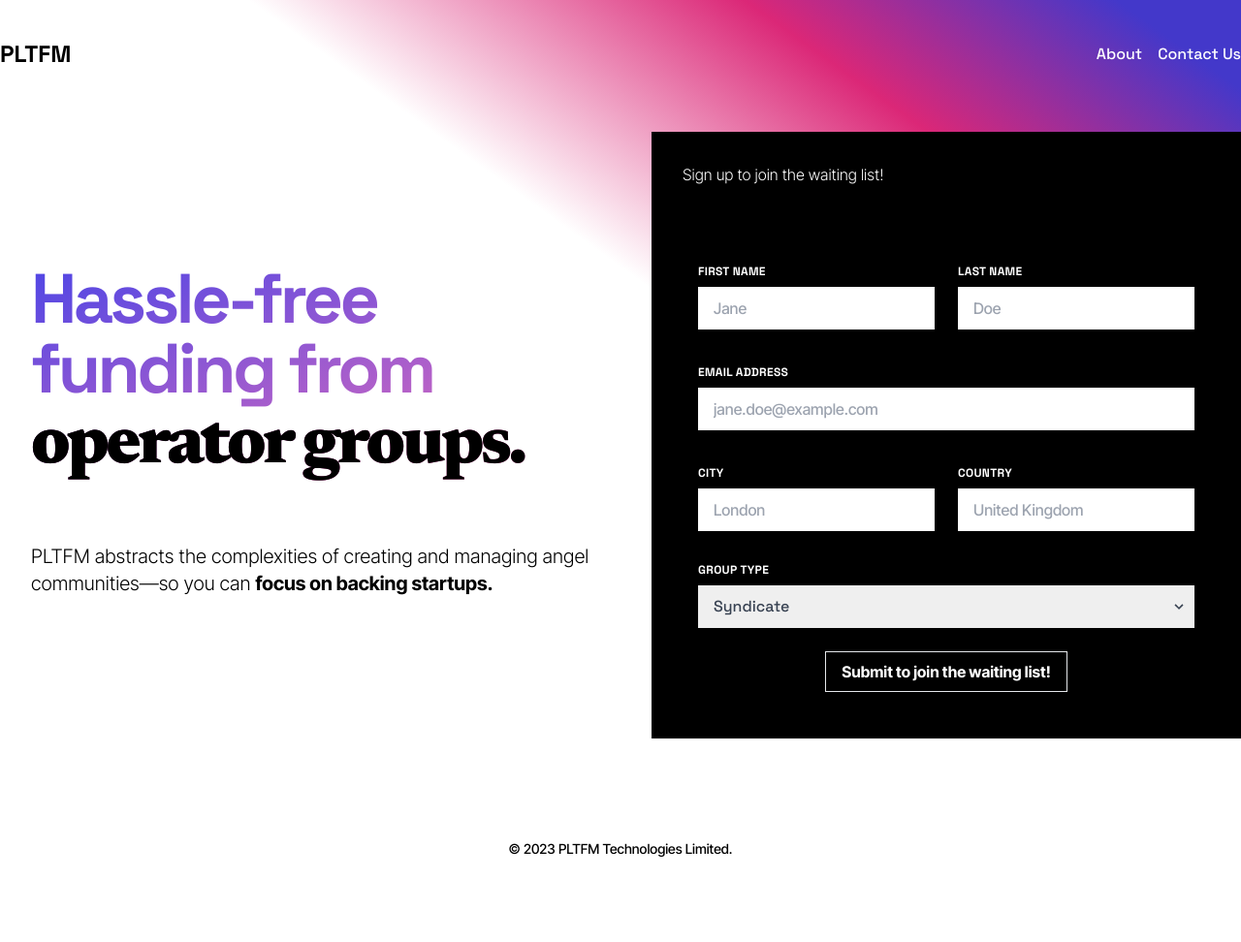
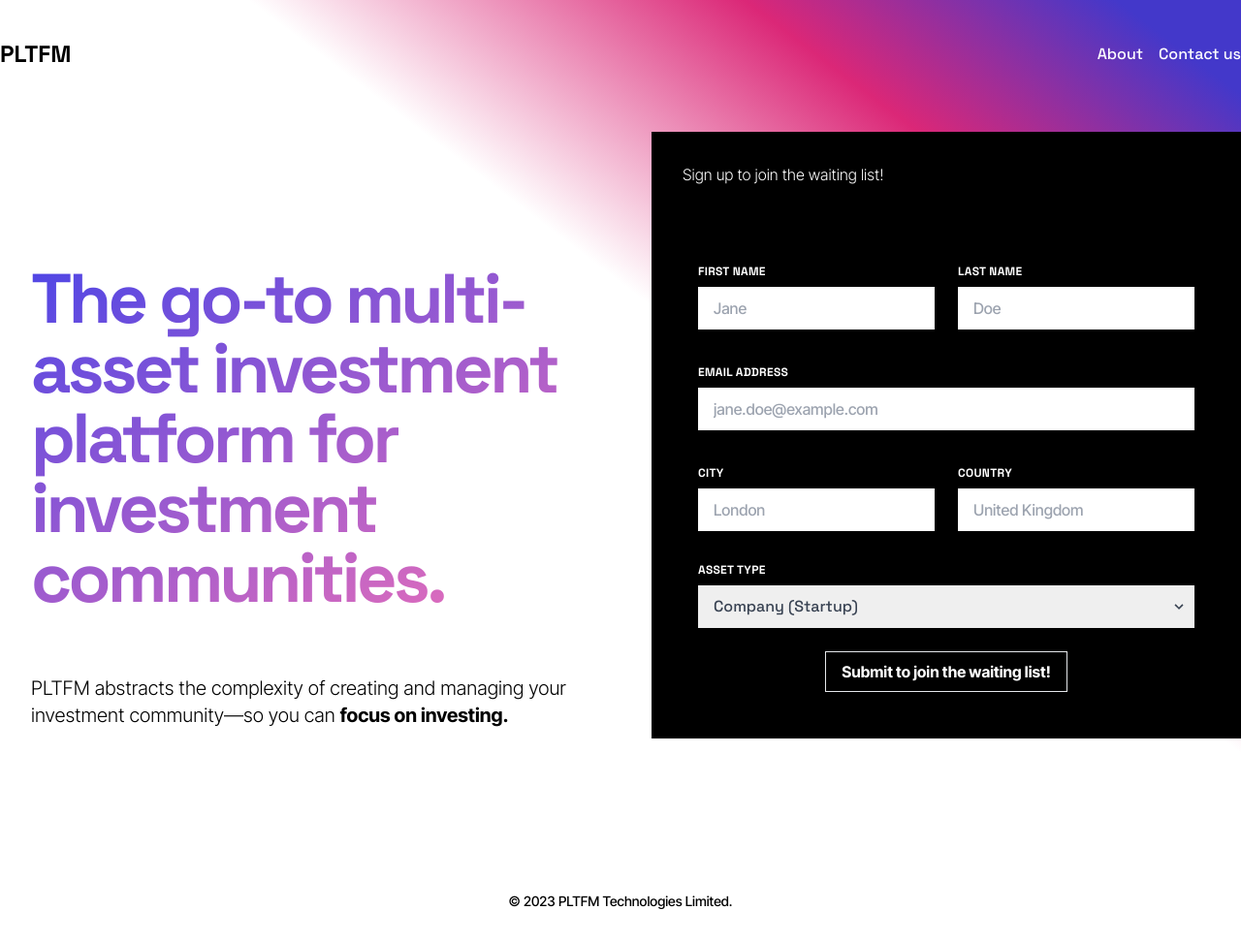
Before and after one commit to pltfmdotco/www, a Jekyll site: the page built from index.md, in a window 1280 px wide. Shown: the whole page at 97% size. Built offline with Jekyll 4.4.1, drawn with Linux system fonts in a browser that asks for light colours; nearby versions of some CDN libraries; before the commit the page ends 918 px from its top, so only the background shows below that.

Commit message:
update website copy

```diff
--- a/_layouts/default.html
+++ b/_layouts/default.html
@@ -37,7 +37,7 @@
         <nav>
           <ul class="flex space-x-4 text-white">
             <li><a href="#">About</a></li>
-            <li><a href="#">Contact Us</a></li>
+            <li><a href="mailto:sales@pltfm.co">Contact us</a></li>
           </ul>
         </nav>
       </header>
@@ -54,13 +54,7 @@
               <h1
                 class="text-transparent bg-clip-text bg-gradient-to-br from-white md:from-indigo-600 md:to-pink-400 to-white-600 md:text-7xl text-5xl mt-10 break-word tracking-tighter font-extrabold"
               >
-                Hassle-free funding from<br />
-                <span
-                  id="typewriter-effect"
-                  class="font-newsreader text-transparent bg-clip-text bg-gradient-to-br from-black md:text-black md:to-pink-400 to-black md:text-7xl text-5xl mt-10 break-word"
-                >
-                  operator groups.
-                </span>
+The go-to multi-asset investment platform for investment communities.<br />
               </h1>
             </div>
             <div class="mb-4 mt-0 md:mt-16 mb-16 md:mb-0">
@@ -70,10 +64,10 @@
                 <span class="font-inter text-black md:dark:text-black"
                   >PLTFM</span
                 >
-                abstracts the complexities of creating and managing angel
-                communities&mdash;so you can
+                abstracts the complexity of creating and managing your investment
+                community&mdash;so you can
                 <span class="text-black font-inter font-bold"
-                  >focus on backing startups.</span
+                  >focus on investing.</span
                 >
               </h2>
             </div>
@@ -180,7 +174,7 @@
                         class="block uppercase tracking-wide text-white text-xs font-bold mb-2"
                         for="grid-group-type"
                       >
-                        Group Type
+                        Asset Type
                       </label>
                       <div class="relative">
                         <select
@@ -188,12 +182,11 @@
                           class="block appearance-none w-full text-gray-700 py-3 px-4 pr-8 leading-tight"
                           id="grid-group-type"
                         >
-                          <option value="syndicate">Syndicate</option>
-                          <option value="angel">Angel Investing Club</option>
-                          <option value="fundcollective">
-                            Fund Collective
-                          </option>
-                          <option value="undecided">Undecided</option>
+                          <option value="company">Company (Startup)</option>
+                          <option value="property">Property</option>
+                          <option value="arts_and_entertainment">Arts and entertainment</option>
+                          <option value="debt">Debt</option>
+                          <option value="other">Other</option>
                         </select>
                         <div
                           class="pointer-events-none absolute inset-y-0 right-0 flex items-center px-2 text-gray-700"
```
Also changed, not shown: 1 other file.
